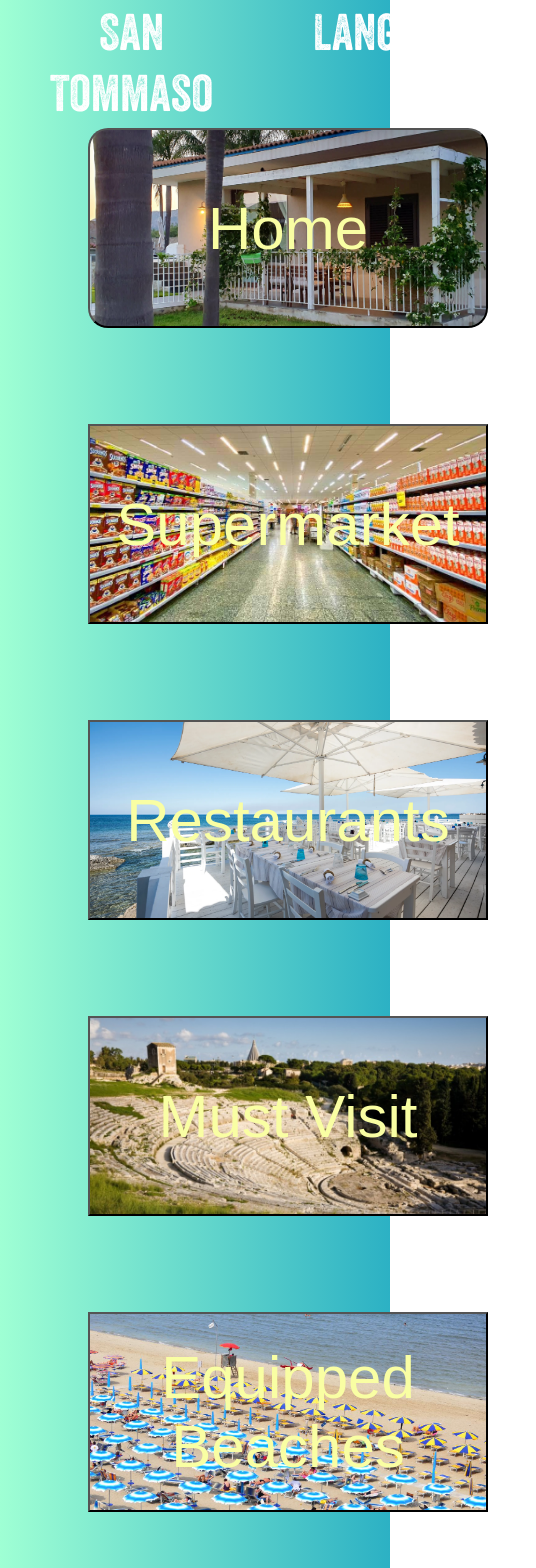
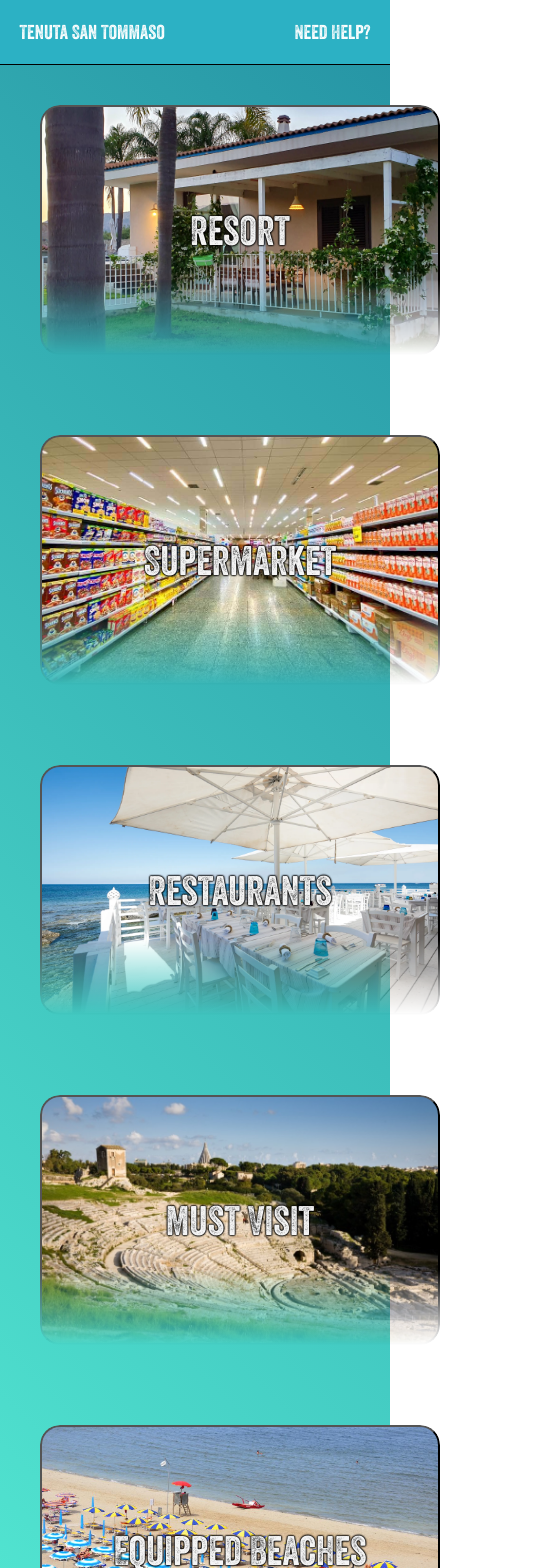
Before and after one commit to mattebasta/B-B_InfoPage, a React (Create React App) app in the folder tenutasantommasoweb/: page / in a window 390 px wide. Shown: the top 1568 px of the page, 536 px wide, since content can reach past the window. Built offline with nearby package versions, Linux system fonts and the light colour scheme.

Commit message:
added responsive design for current items

```diff
--- a/tenutasantommasoweb/src/App.js
+++ b/tenutasantommasoweb/src/App.js
@@ -1,4 +1,3 @@
-import React from "react";
 import { BrowserRouter, Routes, Route } from "react-router-dom";
 import Layout from "./pages/Layout";
 import Home from "./pages/Home";
@@ -10,9 +9,9 @@ import NoPage from "./pages/NoPage";
 
 
 // TODO:
-// Add blur and hover effects to buttons
 // Style pages and add content
 // Add animation to buttons
+// change background color (white maybe)
 
 function App() {
   return (
--- a/tenutasantommasoweb/src/pages/Layout.css
+++ b/tenutasantommasoweb/src/pages/Layout.css
@@ -4,20 +4,29 @@
 }
 
 .Homebackground {
-    background: linear-gradient(90deg, rgba(159,255,212,1) 0%, rgba(44,177,196,1) 100%);
+  background: linear-gradient(
+    45deg,
+    rgb(84, 233, 211) 0%,
+    rgb(37, 147, 164) 100%
+  );
+  width: 100%;
+  height: fit-content;
 }
 
-nav {
+.containerFlexBoxButton {
   display: flex;
   flex-direction: row;
-    flex-wrap: nowrap;
+  flex-wrap: wrap;
   align-items: center;
+  justify-content: space-evenly;
 }
 
+
 .Banner {
-    background: linear-gradient(90deg, rgba(159,255,212,1) 0%, rgba(44,177,196,1) 100%);
+  background: rgba(44, 177, 196, 1) 100%;
   height: 4em;
   width: 100%;
+  border-bottom: 1px solid black;
   display: flex;
   flex-direction: row;
   align-items: center;
@@ -25,11 +34,21 @@ nav {
   justify-content: space-between;
 }
 
-.BannerText{
+.BannerText {
   color: white;
   padding: 1em;
-    font-size: 50px;
+  font-size: 5vw;
   font-family: custom1;
+}
+
+.helpButton {
+  color: white;
+  padding: 1em;
+  font-size: 5vw;
+  font-family: custom1;
+  background: none;
+  outline: none;
+  border: none;
 }
 
 ul li {
@@ -38,68 +57,83 @@ ul li {
   list-style: none;
 }
 
-.homeButton {
-    background: url(./img/house.jpeg);
-    background-size:cover;
+
+.houseButton {
+    background-image: url("./img/house.jpeg");
+  width: 400px;
+  height: 250px;
+  background-size: cover;
   background-repeat: no-repeat;
   background-position: center;
-    width: 400px;
-    height: 200px;
-    text-align: center;
-    color: rgb(249, 254, 163);
-    font-size: 60px;
+  font-size: 40px;
+  color: whitesmoke;
+  text-shadow: 0 0 2px black, 0 0 2px black, 0 0 2px black, 0 0 2px black;
   border-radius: 20px;
-
-}
-
-.homeButton:hover {
-    opacity: 1;
+  mask-image:  linear-gradient(rgba(0, 0, 0, 1) 70%, transparent);
+  margin: 1em;
+  font-family: custom1;
 }
 
 .supButton {
   background: url(./img/supermercato-min.jpg);
-    background-size:cover;
+  width: 400px;
+  height: 250px;
+  background-size: cover;
   background-repeat: no-repeat;
   background-position: center;
-    width: 400px;
-    height: 200px;
-    text-align: center;
-    color: rgb(249, 254, 163);
-    font-size: 60px;
+  font-size: 40px;
+  color: whitesmoke;
+  text-shadow: 0 0 2px black, 0 0 2px black, 0 0 2px black, 0 0 2px black;
+  border-radius: 20px;
+  mask-image:  linear-gradient(rgba(0, 0, 0, 1) 70%, transparent);
+  margin: 1em;
+  font-family: custom1;
 }
 
 .lidoButton {
   background: url(./img/spiaggia-lido.jpeg);
-    background-size:cover;
+  width: 400px;
+  height: 250px;
+  background-size: cover;
   background-repeat: no-repeat;
   background-position: center;
-    width: 400px;
-    height: 200px;
-    text-align: center;
-    color: rgb(249, 254, 163);
-    font-size: 60px;
+  font-size: 40px;
+  color: whitesmoke;
+  text-shadow: 0 0 2px black, 0 0 2px black, 0 0 2px black, 0 0 2px black;
+  border-radius: 20px;
+  mask-image:  linear-gradient(rgba(0, 0, 0, 1) 70%, transparent);
+  margin: 1em;
+  font-family: custom1;
 }
 
 .attrButton {
   background: url(./img/siracusa-teatro-greco.jpg);
-    background-size:cover;
+  width: 400px;
+  height: 250px;
+  background-size: cover;
   background-repeat: no-repeat;
   background-position: center;
-    width: 400px;
-    height: 200px;
-    text-align: center;
-    color: rgb(249, 254, 163);
-    font-size: 60px;
+  font-size: 40px;
+  color: whitesmoke;
+  text-shadow: 0 0 2px black, 0 0 2px black, 0 0 2px black, 0 0 2px black;
+  border-radius: 20px;
+  mask-image:  linear-gradient(rgba(0, 0, 0, 1) 70%, transparent);
+  margin: 1em;
+  font-family: custom1;
 }
 
 .restButton {
   background: url(./img/restaurant.webp);
-    background-size:cover;
+  width: 400px;
+  height: 250px;
+  background-size: cover;
   background-repeat: no-repeat;
   background-position: center;
-    width: 400px;
-    height: 200px;
-    text-align: center;
-    color: rgb(249, 254, 163);
-    font-size: 60px;
+  font-size: 40px;
+  color: whitesmoke;
+  text-shadow: 0 0 2px black, 0 0 2px black, 0 0 2px black, 0 0 2px black;
+  border-radius: 20px;
+  mask-image:  linear-gradient(rgba(0, 0, 0, 1) 70%, transparent);
+  margin: 1em;
+  font-family: custom1;
 }
--- a/tenutasantommasoweb/src/pages/Layout.js
+++ b/tenutasantommasoweb/src/pages/Layout.js
@@ -8,39 +8,32 @@ const Layout = () => {
       <div className="Homebackground">
         <div className="Banner">
           <p className="BannerText">Tenuta San Tommaso</p>
-          <p className="BannerText"> Language</p>
+          <button className="helpButton">Need Help?</button>
         </div>
         <nav>
-          <ul>
-            <li>
+          <div className="containerFlexBoxButton">
             <HashLink smooth to="/#landing">
-                <button className="homeButton">Home</button>
+              <button className="houseButton">Resort</button>
             </HashLink>
-            </li>
-            <li>
+
             <HashLink smooth to="/supermarket#landing">
               <button className="supButton">Supermarket</button>
             </HashLink>
-            </li>
-            <li>
+
             <HashLink smooth to="/restaurant#landing">
               <button className="restButton">Restaurants</button>
             </HashLink>
-            </li>
-            <li>
+
             <HashLink smooth to="/visit#landing">
               <button className="attrButton">Must Visit</button>
             </HashLink>
-            </li>
-            <li>
+
             <HashLink smooth to="/beach#landing">
               <button className="lidoButton">Equipped Beaches</button>
             </HashLink>
-            </li>
-          </ul>
+          </div>
         </nav>
       </div>
-
       <Outlet />
     </>
   );
```
Lines whose indentation alone changed are shown as unchanged.
